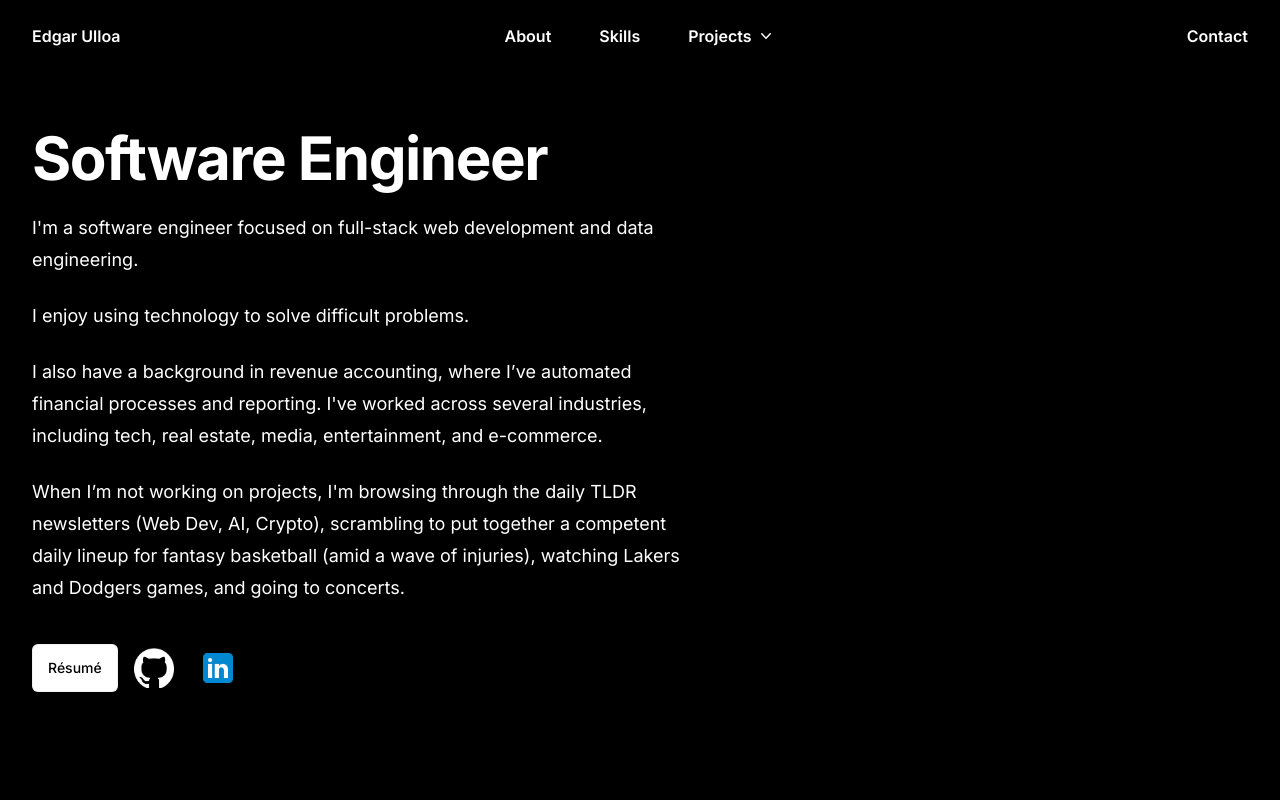
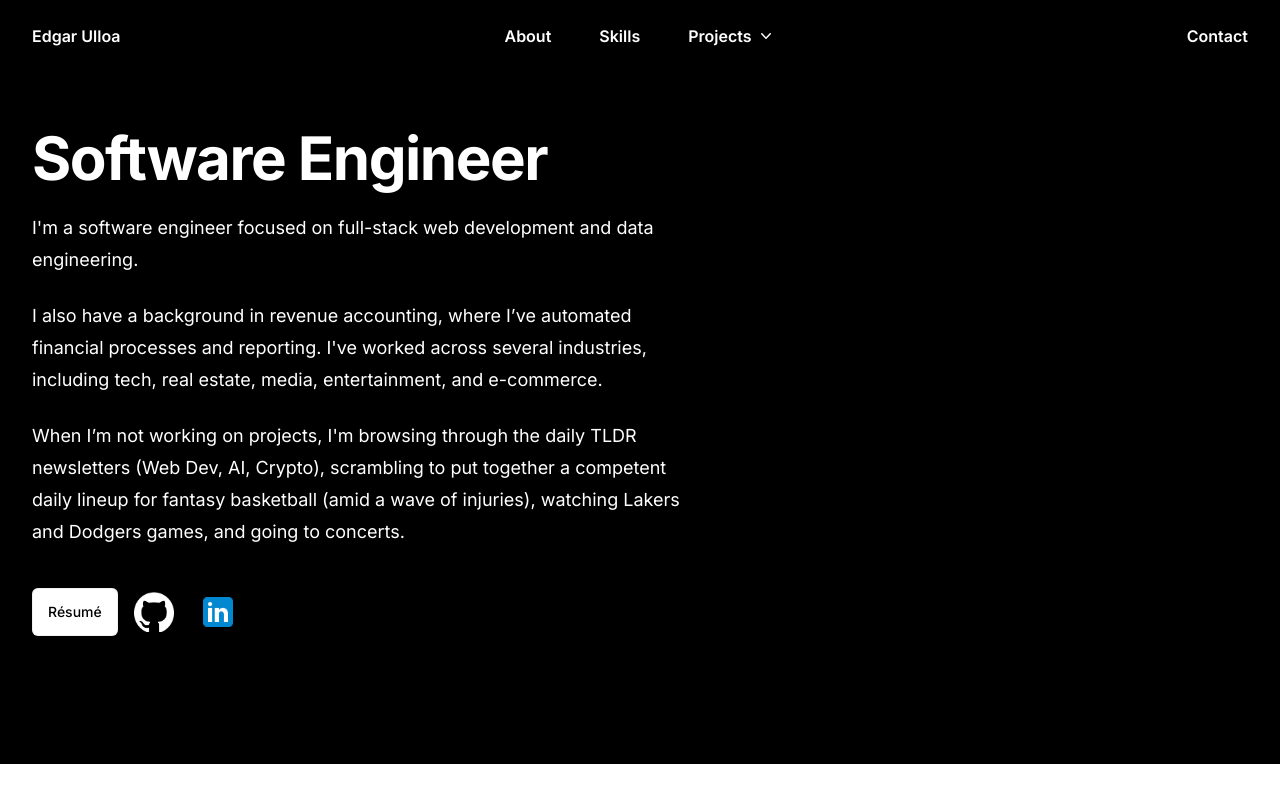
Before and after one commit to eulloa10/edgar-personal-website-2, a Next.js app in the folder portfolio/: page / in a window 1280 px wide. Shown: the top 800 px of the page. Built offline with nearby package versions, Linux system fonts and the light colour scheme.

Commit message:
update bio

```diff
--- a/portfolio/src/app/components/about.js
+++ b/portfolio/src/app/components/about.js
@@ -18,9 +18,6 @@ export default function About() {
           <h1 className="text-4xl font-bold tracking-tight text-white sm:text-6xl">Software Engineer</h1>
           <p className="mt-6 text-lg leading-8 text-white">
             I'm a software engineer focused on full-stack web development and data engineering.
-          </p>
-          <p className="mt-6 text-lg leading-8 text-white">
-            I enjoy using technology to solve difficult problems.
           </p>
           <p className="mt-6 text-lg leading-8 text-white">
             I also have a background in revenue accounting, where I’ve automated financial processes and reporting. I've worked across several industries, including tech, real estate, media, entertainment, and e-commerce.
```
